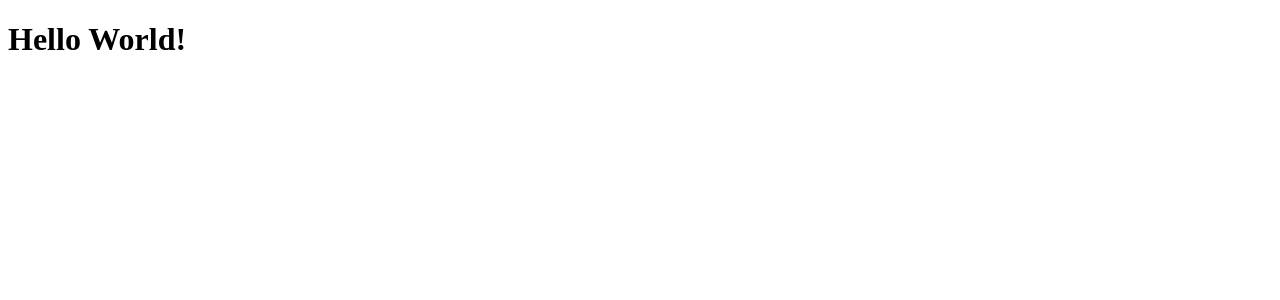
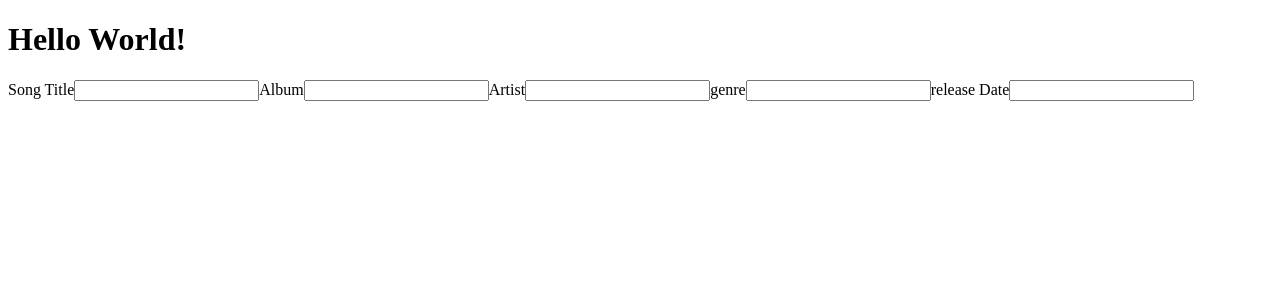
Before and after one commit to iamsamuellp/MusicLibrary, a React (Create React App) app: page / in a window 1280 px wide. Shown: the top 300 px of the page. Built offline with nearby package versions, Linux system fonts and the light colour scheme; no server answers.

Commit message:
Added Music Library form css and jsx to Components folder.

```diff
--- a/src/components/App.css
+++ b/src/components/App.css
@@ -0,0 +1,16 @@
+.col-align{
+  text-align: center;
+}
+
+.center{
+   margin: 0;
+   position: absolute;
+   top: 50%;
+   left: 50%;
+   -ms-transform: translate(-50%,-50%);
+   transform: translate(-50%, -50%);
+}
+
+.row-space{
+   margin-bottom: 4cm;
+}
--- a/src/components/App.jsx
+++ b/src/components/App.jsx
@@ -1,6 +1,7 @@
 import React, {Component} from 'react';
 import'./App.css';
 import axios from 'axios';
+import MusicLibraryForm from './MusicLibraryForm/MusicLibraryForm';
 
 
 class App extends Component {
@@ -21,11 +22,18 @@ class App extends Component {
       songs: resonse.data
     })
   }
+  createSong=(song)=>{
+    this.songs.push(song);
+    this.setState({
+      oneSong:this.songs.length -1
+    })
+  }
 
   render() {
     return (
-      <div className="App">
+      <div className="container-fluid">
         <h1>Hello World!</h1>
+        <MusicLibraryForm everySong={this.createSong}/>
       </div>
       );
   }
--- /dev/null
+++ b/src/components/MusicLibraryForm/MusicLibraryForm.jsx
@@ -0,0 +1,50 @@
+import React, { Component } from 'react';
+
+
+
+
+class MusicLibrary extends Component {
+  constructor(props) {
+    super(props);
+    this.state = {
+        title:"",
+        album:"",
+        artist:"",
+        genre:"",
+        releaseDate:""
+     }
+  }
+
+  handleChange=(event) =>{
+    this.setState ({
+      [event.target.title]: event.target.value,
+    });
+  }
+
+  handleSubmit=(event) =>{
+    event.preventDefault();
+    this.props.everySongs(this.state);
+  }
+
+
+
+
+  render() {
+    return (
+      <form onSubmit={this.handleSubmit}>
+        <label>Song Title</label>
+             <input name="title" onChange={this.handleChange} value={this.state.title}/>
+             <label>Album</label>
+             <input name="album" onChange={this.handleChange} value={this.state.album}/>
+             <label>Artist</label>
+             <input name="artist" onChange={this.handleChange} value={this.state.artist}/>
+             <label>genre</label>
+             <input name="genre" onChange={this.handleChange} value={this.state.genre}/>
+             <label>release Date</label>
+             <input name="release_date" onChange={this.handleChange} value={this.state.release_date}/>
+      </form>
+      );
+  }
+}
+
+export default MusicLibrary ;
--- /dev/null
+++ b/src/components/MusicLibraryTable/MusicLibraryTable.jsx
@@ -0,0 +1,2 @@
+import React from 'react';
+import './MusicLibraryTable.css'
```
Also changed, not shown: src/components/MusicLibraryTable/MusiclibraryTable.css (added, +14 -0 lines), src/components/MusicLibraryForm/MusicLibraryForm.css (added).
